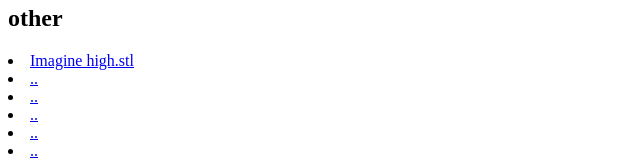
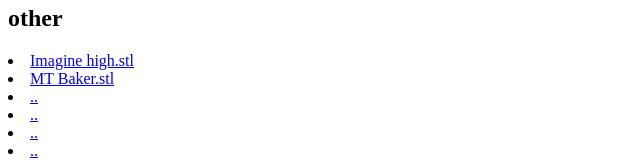
Before and after one commit to poderman/3D-print-designs, a plain HTML site: page public/index.html in a window 1280 px wide. Shown: the part 200-360 px from the top of the page, without its empty margins (0-640 px from the left). Drawn offline with Linux system fonts and the light colour scheme.

Commit message:
Update index.html

```diff
--- a/public/index.html
+++ b/public/index.html
@@ -9,7 +9,7 @@
 
  <h2 >other </h2>
 <li> <a  href="Imagine high.stl">Imagine high.stl</a>
-<li> <a  href="...">..</a>
+<li> <a  href="MT Baker.stl">MT Baker.stl</a>
 <li> <a  href="...">..</a>
 <li> <a  href="...">..</a>
 <li> <a  href="...">..</a>
```
